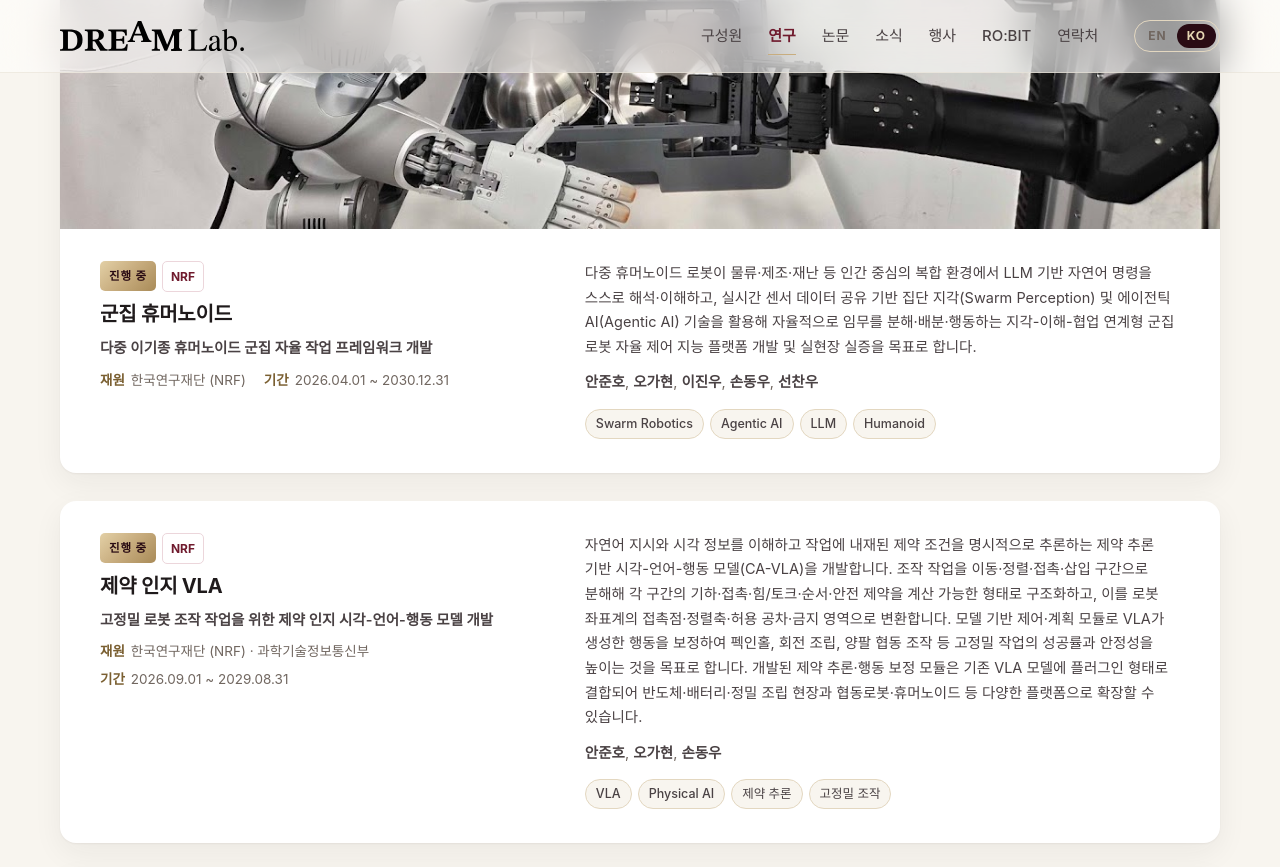
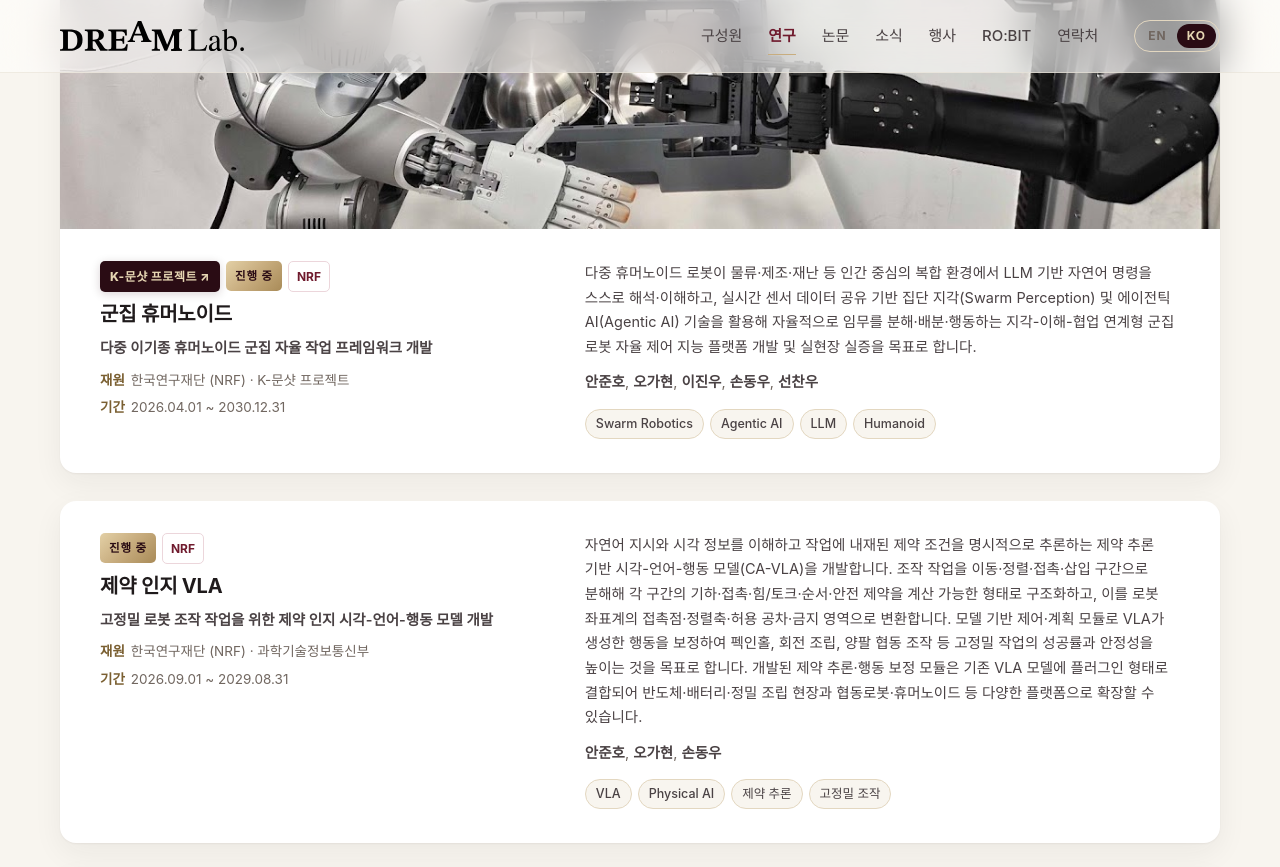
Before and after one commit to lab-dream/lab-dream.github.io, a Jekyll site: the page built from ko/research.html, in a window 1280 px wide and 1400 px high, scrolled down 2885 px, cut to the strip 0-867 px from the top of the window. Built offline with Jekyll 4.4.1, drawn with Linux system fonts in a browser that asks for light colours; some web fonts are replaced.

Commit message:
[feat] highlight Swarm Humanoid as a K-Moonshot project
- Badge on the project card linking to the MSIT policy briefing on
  humanoids as a core K-Moonshot mission
- Funding line now names the K-Moonshot Project
- projects.yml: optional badge_ko / badge_en / badge_url fields

Co-Authored-By: Claude Opus 5 <noreply@anthropic.com>

```diff
--- a/_layouts/research.html
+++ b/_layouts/research.html
@@ -60,7 +60,12 @@ layout: page
         {%- if pr.image or pr.video %}{% include media.html item=pr class="project__media" alt=pr.title t=t %}{% endif %}
         <div class="project__body">
           <div class="project__head">
+          {%- capture pr_badge %}{% include tr.html obj=pr key="badge" %}{% endcapture %}
           <div class="project__top">
+            {%- if pr_badge != "" %}
+              {%- if pr.badge_url %}<a class="project__badge" href="{{ pr.badge_url }}">{{ pr_badge }} ↗</a>
+              {%- else %}<span class="project__badge">{{ pr_badge }}</span>{% endif %}
+            {%- endif %}
             <span class="project__status project__status--{{ status }}">{{ t.research.status[status] | default: status }}</span>
             {%- for s in pr.sponsors %}<span class="project__sponsor">{{ s }}</span>{% endfor %}
           </div>
--- a/assets/css/main.css
+++ b/assets/css/main.css
@@ -564,6 +564,13 @@ html[lang="ko"] .prof__cols h3 { letter-spacing: .04em; font-size: 13px; }
 .project__status { font-size: 11.5px; font-weight: 800; letter-spacing: .08em; text-transform: uppercase; color: var(--wine); background: var(--champagne-grad); padding: 5px 9px; border-radius: 5px; }
 .project__status--completed { color: var(--stone); background: var(--ivory); }
 .project__sponsor { font-size: 12px; font-weight: 700; color: var(--burgundy); border: 1px solid #ecd6db; padding: 4px 8px; border-radius: 5px; }
+/* 강조 배지 (예: K-문샷 프로젝트) */
+.project__badge {
+  font-size: 12px; font-weight: 800; letter-spacing: .04em; color: var(--champagne-light);
+  background: var(--wine); padding: 5px 10px; border-radius: 5px;
+  box-shadow: 0 2px 10px rgba(42, 12, 20, .18);
+}
+a.project__badge:hover { background: var(--burgundy); color: #fff; }
 .project h3 { font-size: 20px; font-weight: 700; letter-spacing: -.01em; }
 .project__desc { color: var(--ink-soft); font-size: 15px; }
 .project__members { font-size: 14.5px; color: var(--stone); }
```
Also changed, not shown: _data/projects.yml (+8 -2 lines).
